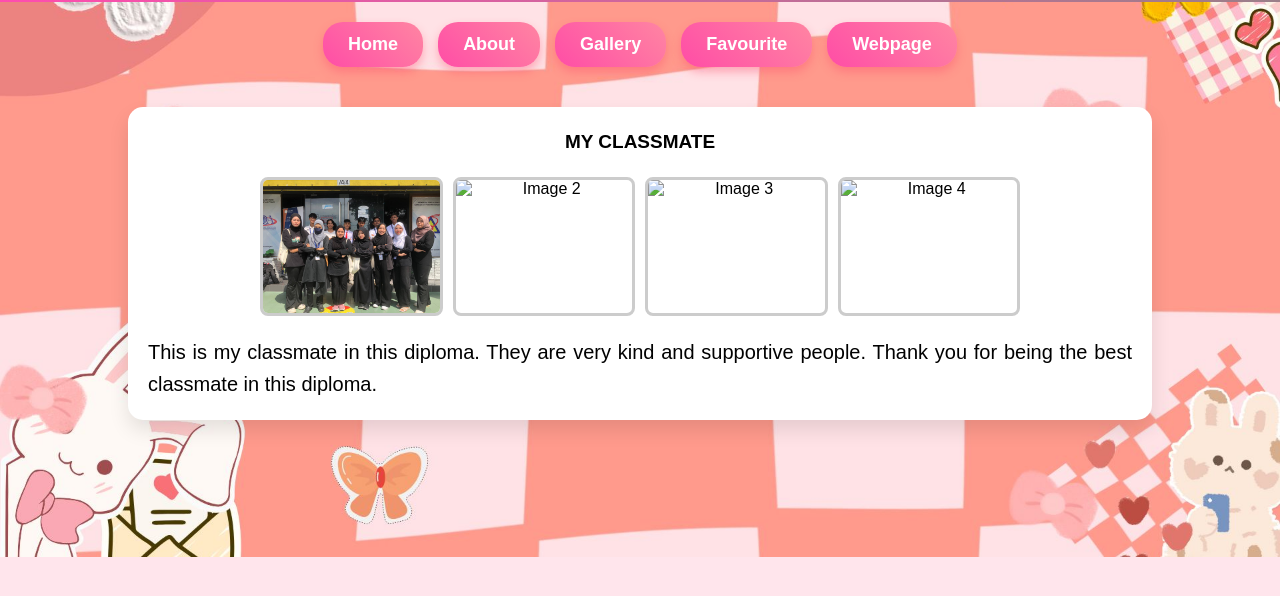
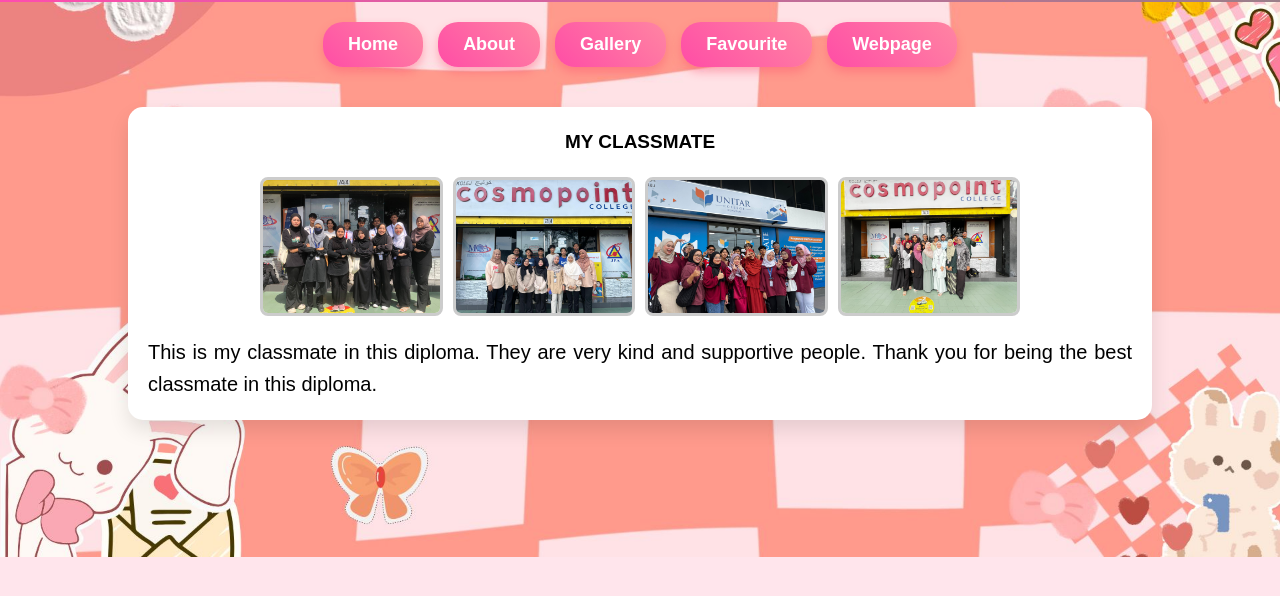
Before and after one commit to syahidahnorzaini/portfolio, a plain HTML site: page gallery.html in a window 1280 px wide. Shown: the part 66-662 px from the top of the page. Drawn offline with Linux system fonts and the light colour scheme.

Commit message:
Update gallery.html

```diff
--- a/gallery.html
+++ b/gallery.html
@@ -209,9 +209,9 @@
         </div>
         <div class="gallery">
             <img src="IMG CLASSMATE 1.jpg" alt="Image 1" onclick="openPopup(this)">
-            <img src="IMAGES/IMG CLASSMATE 2.jpg" alt="Image 2" onclick="openPopup(this)">
-            <img src="IMAGES/IMG CLASSMATE 3.jpg" alt="Image 3" onclick="openPopup(this)">
-            <img src="IMAGES/IMG CLASSMATE 4.jpg" alt="Image 4" onclick="openPopup(this)">
+            <img src="IMG CLASSMATE 2.jpg" alt="Image 2" onclick="openPopup(this)">
+            <img src="IMG CLASSMATE 3.jpg" alt="Image 3" onclick="openPopup(this)">
+            <img src="IMG CLASSMATE 4.jpg" alt="Image 4" onclick="openPopup(this)">
         </div>
 
         <div CLASS="about-text">
```
